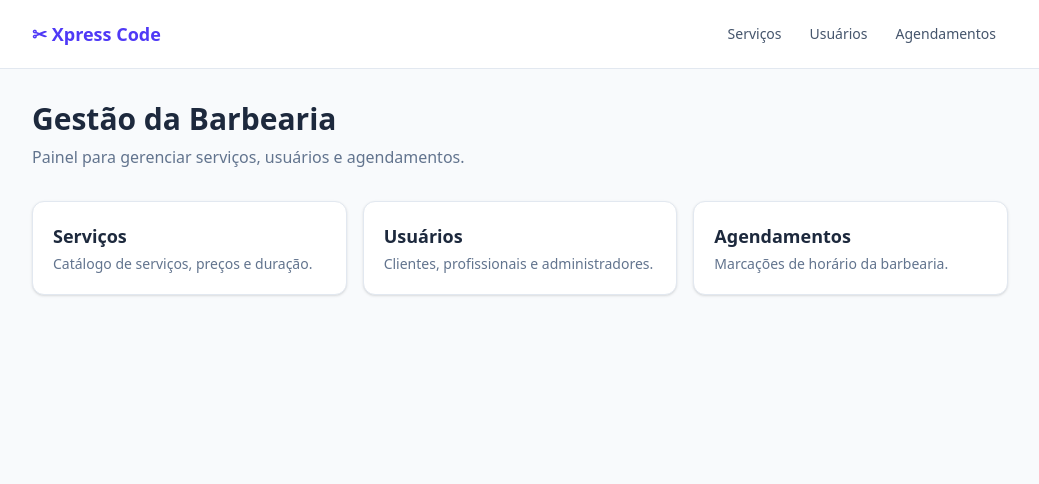
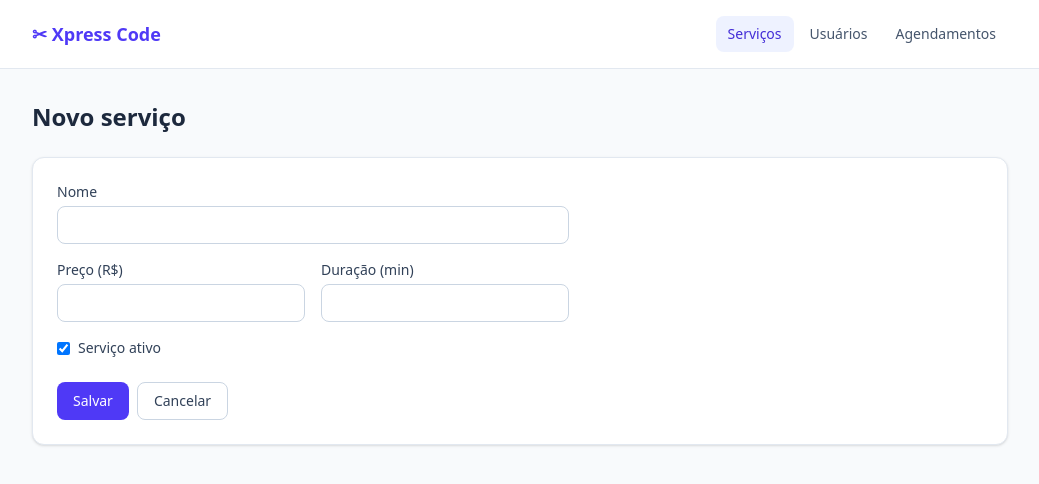
Before and after one commit to pedro-psilva/xpress-code, a React (Vite) app in the folder frontend/: page /servicos/novo in a window 1280 px wide. Before the commit this address led to /. Shown: the top 484 px of the page, without its empty margins (120-1159 px from the left). Built offline with nearby package versions, Linux system fonts and the light colour scheme; no server answers.

Commit message:
feat: telas de servicos (lista, detalhe e formulario)
- lista em tabela com navegacao para o detalhe
- detalhe com acoes de editar e desativar
- formulario de criacao/edicao; registra as rotas no App

```diff
--- a/frontend/src/App.jsx
+++ b/frontend/src/App.jsx
@@ -1,6 +1,9 @@
 import { Routes, Route, Navigate } from 'react-router-dom'
 import Layout from './components/Layout'
 import Home from './pages/Home'
+import ServicosList from './pages/servicos/ServicosList'
+import ServicoForm from './pages/servicos/ServicoForm'
+import ServicoDetail from './pages/servicos/ServicoDetail'
 
 export default function App() {
   return (
@@ -8,6 +11,11 @@ export default function App() {
       <Route element={<Layout />}>
         <Route path="/" element={<Home />} />
 
+        <Route path="/servicos" element={<ServicosList />} />
+        <Route path="/servicos/novo" element={<ServicoForm />} />
+        <Route path="/servicos/:id" element={<ServicoDetail />} />
+        <Route path="/servicos/:id/editar" element={<ServicoForm />} />
+
         <Route path="*" element={<Navigate to="/" replace />} />
       </Route>
     </Routes>
--- /dev/null
+++ b/frontend/src/api/servicos.js
@@ -0,0 +1,8 @@
+import { api } from './client'
+
+export const listarServicos = () => api.get('/servicos').then((r) => r.data)
+export const buscarServico = (id) => api.get(`/servicos/${id}`).then((r) => r.data)
+export const criarServico = (data) => api.post('/servicos', data).then((r) => r.data)
+export const atualizarServico = (id, data) =>
+  api.put(`/servicos/${id}`, data).then((r) => r.data)
+export const desativarServico = (id) => api.delete(`/servicos/${id}`)
--- /dev/null
+++ b/frontend/src/pages/servicos/ServicoDetail.jsx
@@ -0,0 +1,79 @@
+import { useEffect, useState } from 'react'
+import { useParams, useNavigate } from 'react-router-dom'
+import { buscarServico, desativarServico } from '../../api/servicos'
+import { getErrorMessage } from '../../api/client'
+import {
+  PageHeader,
+  LinkButton,
+  Button,
+  Card,
+  Loading,
+  ErrorBanner,
+} from '../../components/ui'
+
+export default function ServicoDetail() {
+  const { id } = useParams()
+  const navigate = useNavigate()
+  const [servico, setServico] = useState(null)
+  const [loading, setLoading] = useState(true)
+  const [erro, setErro] = useState('')
+
+  useEffect(() => {
+    buscarServico(id)
+      .then(setServico)
+      .catch((e) => setErro(getErrorMessage(e)))
+      .finally(() => setLoading(false))
+  }, [id])
+
+  async function handleDesativar() {
+    if (!confirm('Desativar este serviço?')) return
+    try {
+      await desativarServico(id)
+      navigate('/servicos')
+    } catch (e) {
+      setErro(getErrorMessage(e))
+    }
+  }
+
+  if (loading) return <Loading />
+  if (erro) return <ErrorBanner message={erro} />
+  if (!servico) return null
+
+  return (
+    <div>
+      <PageHeader
+        title={servico.nome}
+        action={
+          <div className="flex gap-2">
+            <LinkButton to={`/servicos/${id}/editar`} variant="secondary">
+              Editar
+            </LinkButton>
+            <Button variant="danger" onClick={handleDesativar}>
+              Desativar
+            </Button>
+          </div>
+        }
+      />
+      <Card className="p-6 grid gap-4 sm:grid-cols-3">
+        <Info label="Preço" value={`R$ ${servico.preco.toFixed(2)}`} />
+        <Info label="Duração" value={`${servico.duracao_minutos} min`} />
+        <Info label="Status" value={servico.ativo ? 'Ativo' : 'Inativo'} />
+      </Card>
+      <button
+        onClick={() => navigate('/servicos')}
+        className="mt-4 text-sm text-indigo-600 hover:underline"
+      >
+        ← Voltar para a lista
+      </button>
+    </div>
+  )
+}
+
+function Info({ label, value }) {
+  return (
+    <div>
+      <p className="text-xs uppercase tracking-wide text-slate-400">{label}</p>
+      <p className="text-lg font-medium text-slate-800">{value}</p>
+    </div>
+  )
+}
--- /dev/null
+++ b/frontend/src/pages/servicos/ServicoForm.jsx
@@ -0,0 +1,128 @@
+import { useEffect, useState } from 'react'
+import { useParams, useNavigate } from 'react-router-dom'
+import { buscarServico, criarServico, atualizarServico } from '../../api/servicos'
+import { getErrorMessage } from '../../api/client'
+import {
+  PageHeader,
+  Card,
+  Button,
+  Loading,
+  ErrorBanner,
+  Field,
+  inputClass,
+} from '../../components/ui'
+
+const vazio = { nome: '', preco: '', duracao_minutos: '', ativo: true }
+
+export default function ServicoForm() {
+  const { id } = useParams()
+  const editando = Boolean(id)
+  const navigate = useNavigate()
+  const [form, setForm] = useState(vazio)
+  const [loading, setLoading] = useState(editando)
+  const [salvando, setSalvando] = useState(false)
+  const [erro, setErro] = useState('')
+
+  useEffect(() => {
+    if (!editando) return
+    buscarServico(id)
+      .then((s) =>
+        setForm({
+          nome: s.nome,
+          preco: s.preco,
+          duracao_minutos: s.duracao_minutos,
+          ativo: s.ativo,
+        }),
+      )
+      .catch((e) => setErro(getErrorMessage(e)))
+      .finally(() => setLoading(false))
+  }, [id, editando])
+
+  function update(campo, valor) {
+    setForm((f) => ({ ...f, [campo]: valor }))
+  }
+
+  async function handleSubmit(e) {
+    e.preventDefault()
+    setSalvando(true)
+    setErro('')
+    const payload = {
+      nome: form.nome,
+      preco: Number(form.preco),
+      duracao_minutos: Number(form.duracao_minutos),
+      ativo: form.ativo,
+    }
+    try {
+      if (editando) await atualizarServico(id, payload)
+      else await criarServico(payload)
+      navigate('/servicos')
+    } catch (err) {
+      setErro(getErrorMessage(err))
+      setSalvando(false)
+    }
+  }
+
+  if (loading) return <Loading />
+
+  return (
+    <div>
+      <PageHeader title={editando ? 'Editar serviço' : 'Novo serviço'} />
+      <ErrorBanner message={erro} />
+      <Card className="p-6">
+        <form onSubmit={handleSubmit} className="grid gap-4 max-w-lg">
+          <Field label="Nome">
+            <input
+              className={inputClass}
+              value={form.nome}
+              onChange={(e) => update('nome', e.target.value)}
+              required
+            />
+          </Field>
+          <div className="grid grid-cols-2 gap-4">
+            <Field label="Preço (R$)">
+              <input
+                type="number"
+                step="0.01"
+                min="0"
+                className={inputClass}
+                value={form.preco}
+                onChange={(e) => update('preco', e.target.value)}
+                required
+              />
+            </Field>
+            <Field label="Duração (min)">
+              <input
+                type="number"
+                min="1"
+                className={inputClass}
+                value={form.duracao_minutos}
+                onChange={(e) => update('duracao_minutos', e.target.value)}
+                required
+              />
+            </Field>
+          </div>
+          <label className="flex items-center gap-2 text-sm text-slate-700">
+            <input
+              type="checkbox"
+              checked={form.ativo}
+              onChange={(e) => update('ativo', e.target.checked)}
+            />
+            Serviço ativo
+          </label>
+          <div className="flex gap-2 pt-2">
+            <Button type="submit" disabled={salvando}>
+              {salvando ? 'Salvando…' : 'Salvar'}
+            </Button>
+            <Button
+              type="button"
+              variant="secondary"
+              onClick={() => navigate('/servicos')}
+            >
+              Cancelar
+            </Button>
+          </div>
+        </form>
+      </Card>
+    </div>
+  )
+}
--- /dev/null
+++ b/frontend/src/pages/servicos/ServicosList.jsx
@@ -0,0 +1,79 @@
+import { useEffect, useState } from 'react'
+import { useNavigate } from 'react-router-dom'
+import { listarServicos } from '../../api/servicos'
+import { getErrorMessage } from '../../api/client'
+import {
+  PageHeader,
+  LinkButton,
+  Card,
+  Loading,
+  ErrorBanner,
+  EmptyState,
+} from '../../components/ui'
+
+export default function ServicosList() {
+  const [servicos, setServicos] = useState([])
+  const [loading, setLoading] = useState(true)
+  const [erro, setErro] = useState('')
+  const navigate = useNavigate()
+
+  useEffect(() => {
+    listarServicos()
+      .then(setServicos)
+      .catch((e) => setErro(getErrorMessage(e)))
+      .finally(() => setLoading(false))
+  }, [])
+
+  return (
+    <div>
+      <PageHeader
+        title="Serviços"
+        subtitle="Catálogo de serviços oferecidos."
+        action={<LinkButton to="/servicos/novo">+ Novo serviço</LinkButton>}
+      />
+      <ErrorBanner message={erro} />
+      {loading ? (
+        <Loading />
+      ) : servicos.length === 0 ? (
+        <EmptyState message="Nenhum serviço cadastrado ainda." />
+      ) : (
+        <Card>
+          <table className="w-full text-sm">
+            <thead className="border-b border-slate-200 text-left text-slate-500">
+              <tr>
+                <th className="px-4 py-3 font-medium">Nome</th>
+                <th className="px-4 py-3 font-medium">Preço</th>
+                <th className="px-4 py-3 font-medium">Duração</th>
+                <th className="px-4 py-3 font-medium">Status</th>
+              </tr>
+            </thead>
+            <tbody>
+              {servicos.map((s) => (
+                <tr
+                  key={s.id}
+                  onClick={() => navigate(`/servicos/${s.id}`)}
+                  className="border-b border-slate-100 last:border-0 cursor-pointer hover:bg-slate-50"
+                >
+                  <td className="px-4 py-3 font-medium text-slate-800">{s.nome}</td>
+                  <td className="px-4 py-3">R$ {s.preco.toFixed(2)}</td>
+                  <td className="px-4 py-3">{s.duracao_minutos} min</td>
+                  <td className="px-4 py-3">
+                    <span
+                      className={`rounded-full px-2 py-0.5 text-xs font-medium ${
+                        s.ativo
+                          ? 'bg-green-50 text-green-700'
+                          : 'bg-slate-100 text-slate-500'
+                      }`}
+                    >
+                      {s.ativo ? 'Ativo' : 'Inativo'}
+                    </span>
+                  </td>
+                </tr>
+              ))}
+            </tbody>
+          </table>
+        </Card>
+      )}
+    </div>
+  )
+}
```
